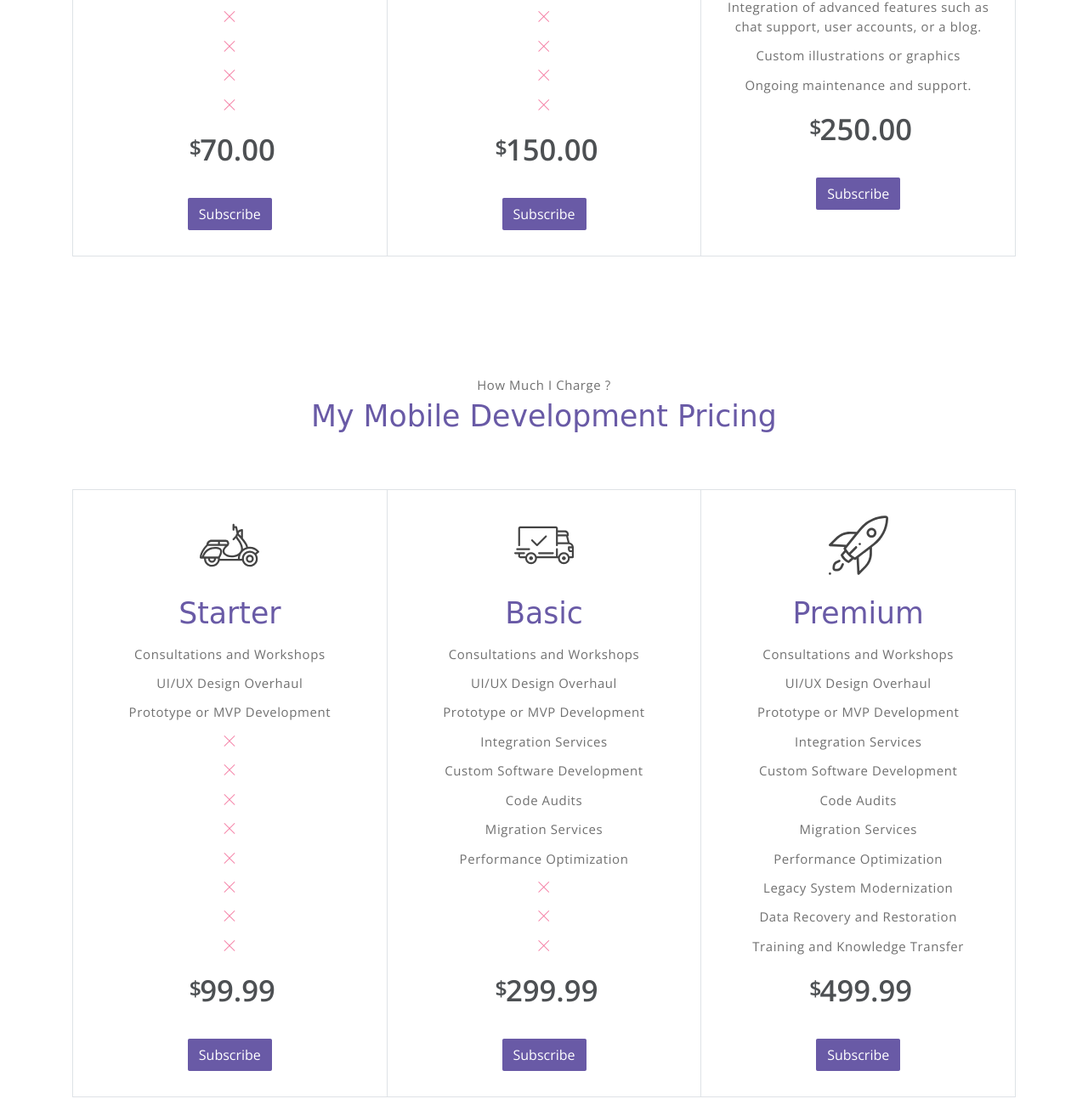
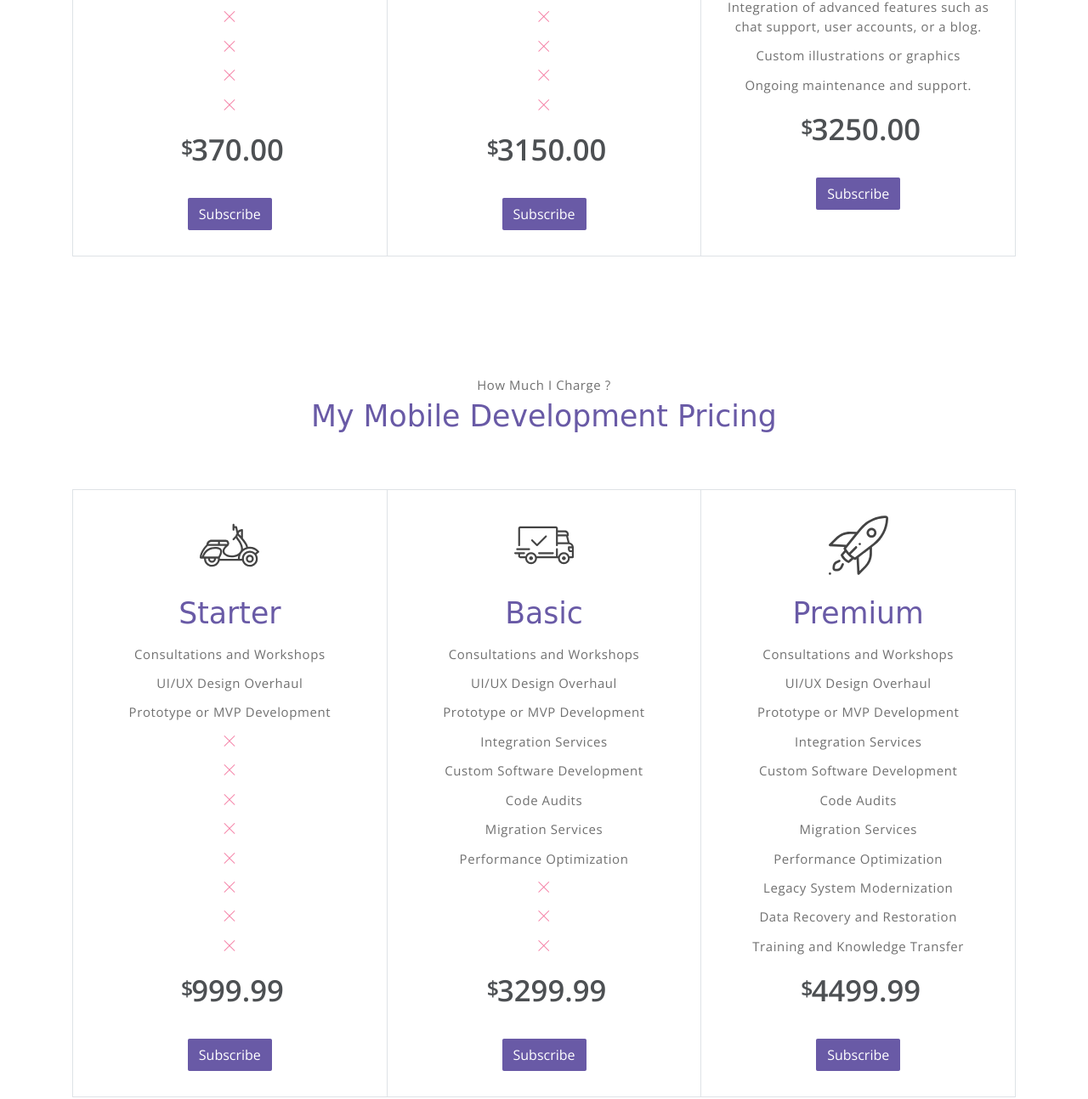
Before and after one commit to shellcodegroup/antony_bahati_portfolio, a website: page index.html in a window 1280 px wide. Shown: the part 5571-6865 px from the top of the page at 85% size. Drawn offline with nearby package versions, Linux system fonts and the light colour scheme; a web font is replaced by a local one.

Commit message:
Update index.html

```diff
--- a/index.html
+++ b/index.html
@@ -432,7 +432,7 @@
                         </div>
                         <div class="pricing-card-footer">
                             <span>$</span>
-                            <span>70.00</span>
+                            <span>370.00</span>
                         </div>
                         <a href="#" class="btn btn-primary mt-3 pricing-card-btn">Subscribe</a>
                     </div>
@@ -458,7 +458,7 @@
                         </div>
                         <div class="pricing-card-footer">
                             <span>$</span>
-                            <span>150.00</span>
+                            <span>3150.00</span>
                         </div>
                         <a href="#" class="btn btn-primary mt-3 pricing-card-btn">Subscribe</a>
                     </div>
@@ -484,7 +484,7 @@
                         </div>
                         <div class="pricing-card-footer">
                             <span>$</span>
-                            <span>250.00</span>
+                            <span>3250.00</span>
                         </div>
                         <a href="#" class="btn btn-primary mt-3 pricing-card-btn">Subscribe</a>
                     </div>
@@ -521,7 +521,7 @@
                     </div>
                     <div class="pricing-card-footer">
                         <span>$</span>
-                        <span>99.99</span>
+                        <span>999.99</span>
                     </div>
                     <a href="#" class="btn btn-primary mt-3 pricing-card-btn">Subscribe</a>
                 </div>
@@ -547,7 +547,7 @@
                     </div>
                     <div class="pricing-card-footer">
                         <span>$</span>
-                        <span>299.99</span>
+                        <span>3299.99</span>
                     </div>
                     <a href="#" class="btn btn-primary mt-3 pricing-card-btn">Subscribe</a>
                 </div>
@@ -574,7 +574,7 @@
                     </div>
                     <div class="pricing-card-footer">
                         <span>$</span>
-                        <span>499.99</span>
+                        <span>4499.99</span>
                     </div>
                     <a href="#" class="btn btn-primary mt-3 pricing-card-btn">Subscribe</a>
                 </div>
```
